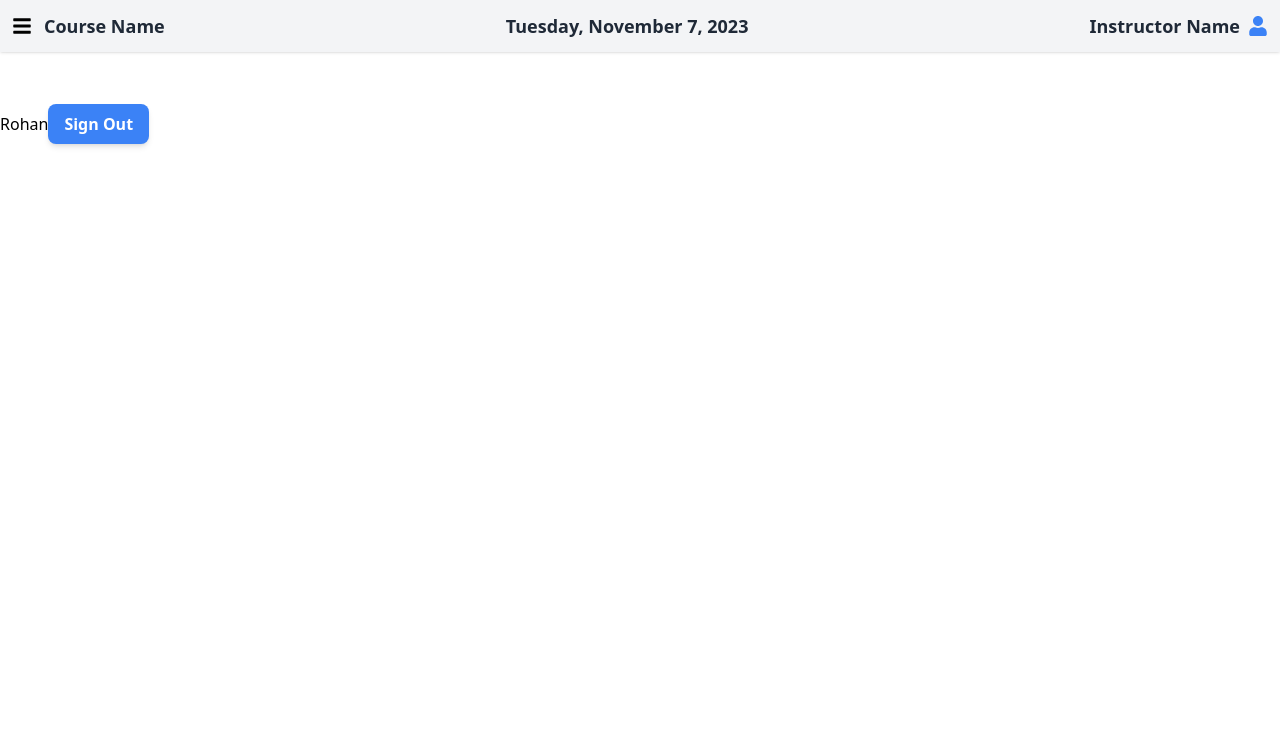
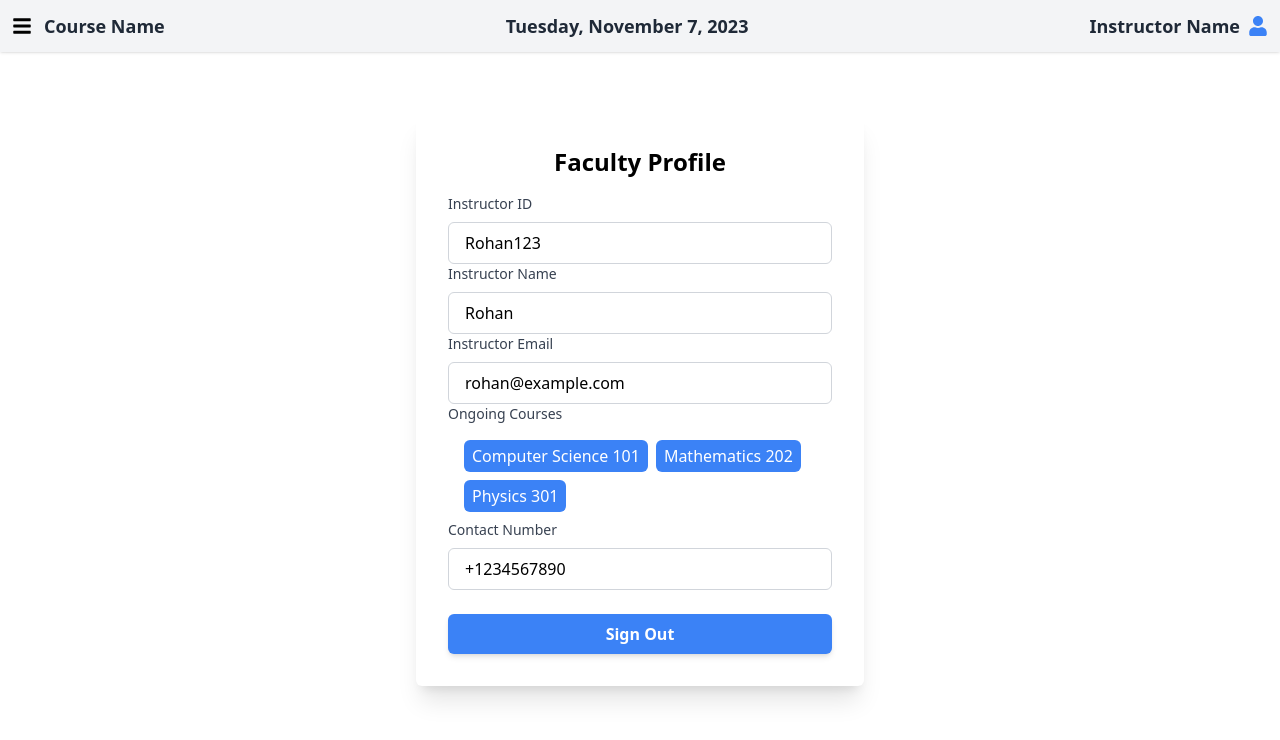
Before and after one commit to Rohan-Sharma03/MarkMe-Instructor, a React (Create React App) app: page /profile in a window 1280 px wide. Shown: the top 740 px of the page. Built offline with nearby package versions, Linux system fonts and the light colour scheme.

Commit message:
Desgin updated

```diff
--- a/src/pages/profile.tsx
+++ b/src/pages/profile.tsx
@@ -1,19 +1,97 @@
+import React from "react";
 import { useNavigate } from "react-router-dom";
 
 export default function Profile() {
   const navigate = useNavigate();
+
   const handleLogout = () => {
-    navigate("/sigin");
+    navigate("/signIn");
   };
+
+  // Sample data, replace it with actual data from your backend or state
+  const facultyProfile = {
+    instructor_id: "Rohan123",
+    instructor_name: "Rohan",
+    instructor_email: "rohan@example.com",
+    ongoing_courses: ["Computer Science 101", "Mathematics 202", "Physics 301"],
+    contact_number: "+1234567890",
+  };
+
   return (
-    <div className="mt-20">
-      Rohan
-      <button
-        className="mt-6 bg-blue-500 hover:bg-blue-600 text-white font-semibold py-2 px-4 rounded-lg shadow-md"
-        onClick={handleLogout}
-      >
-        Sign Out
-      </button>
+    <div className="flex items-center justify-center h-screen">
+      <div className="container p-8 bg-white rounded-md shadow-xl max-w-md">
+        <h2 className="text-2xl font-semibold mb-4 text-center">
+          Faculty Profile
+        </h2>
+        <div className="flex flex-col space-y-2">
+          <label
+            htmlFor="instructor_id"
+            className="text-sm font-medium text-gray-700"
+          >
+            Instructor ID
+          </label>
+          <div className="py-2 px-4 border border-gray-300 rounded-md">
+            {facultyProfile.instructor_id}
+          </div>
+        </div>
+        <div className="flex flex-col space-y-2">
+          <label
+            htmlFor="instructor_name"
+            className="text-sm font-medium text-gray-700"
+          >
+            Instructor Name
+          </label>
+          <div className="py-2 px-4 border border-gray-300 rounded-md">
+            {facultyProfile.instructor_name}
+          </div>
+        </div>
+        <div className="flex flex-col space-y-2">
+          <label
+            htmlFor="instructor_email"
+            className="text-sm font-medium text-gray-700"
+          >
+            Instructor Email
+          </label>
+          <div className="py-2 px-4 border border-gray-300 rounded-md">
+            {facultyProfile.instructor_email}
+          </div>
+        </div>
+        <div className="flex flex-col space-y-2">
+          <label
+            htmlFor="ongoing_courses"
+            className="text-sm font-medium text-gray-700"
+          >
+            Ongoing Courses
+          </label>
+          <div className="flex flex-wrap gap-2 py-2 px-4">
+            {facultyProfile.ongoing_courses.map((course, index) => (
+              <span
+                key={index}
+                className="bg-blue-500 text-white px-2 py-1 rounded-md"
+              >
+                {course}
+              </span>
+            ))}
+          </div>
+        </div>
+        <div className="flex flex-col space-y-2">
+          <label
+            htmlFor="contact_number"
+            className="text-sm font-medium text-gray-700"
+          >
+            Contact Number
+          </label>
+          <div className="py-2 px-4 border border-gray-300 rounded-md">
+            {facultyProfile.contact_number}
+          </div>
+        </div>
+        <button
+          className="mt-6 bg-blue-500 hover:bg-blue-600 text-white font-semibold py-2 px-4 rounded-md shadow-md w-full"
+          onClick={handleLogout}
+        >
+          Sign Out
+        </button>
+      </div>
     </div>
   );
 }
```
